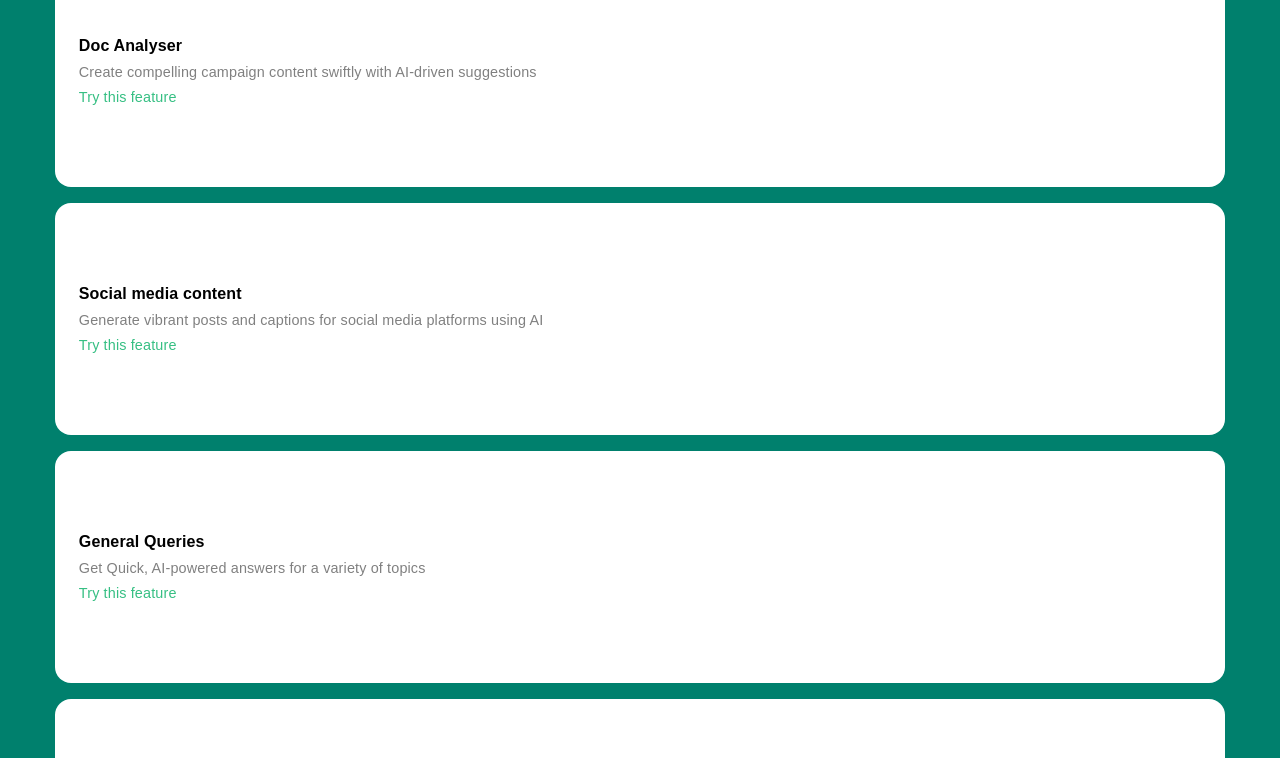
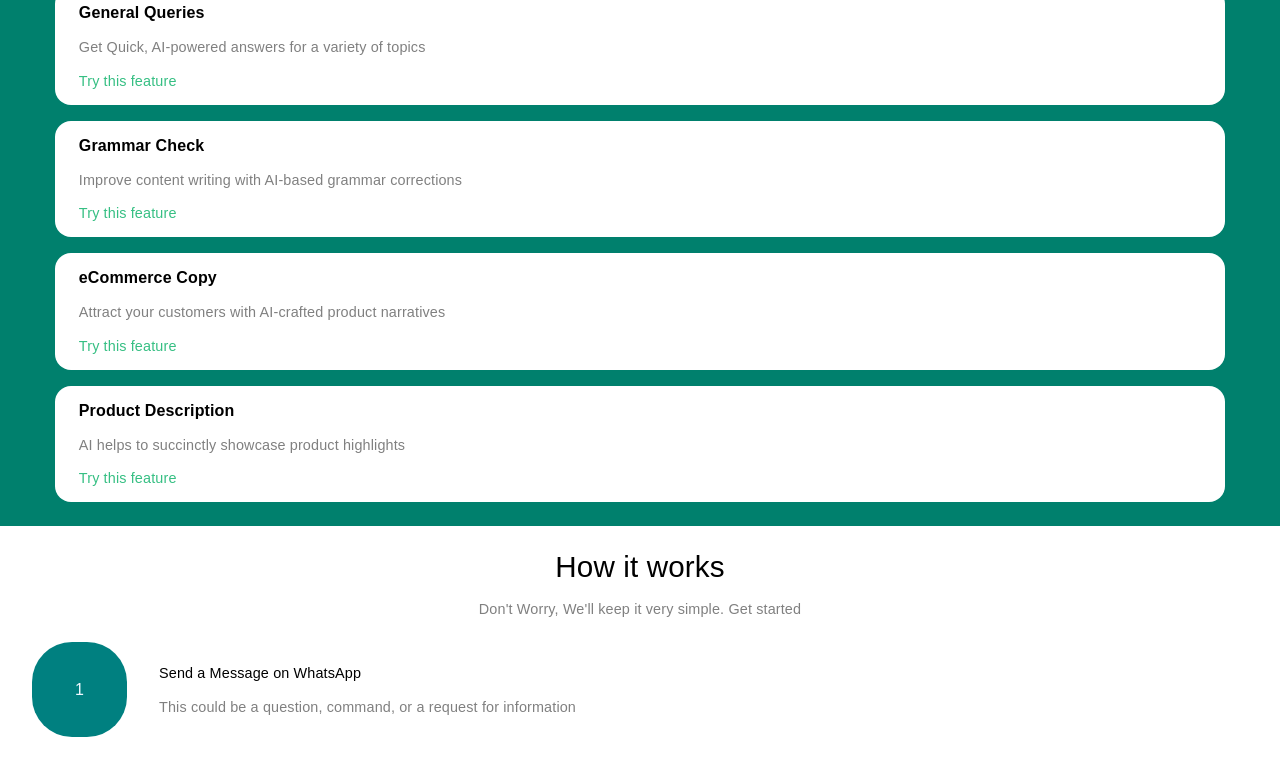
Before and after one commit to harshrajput018/WAgpt, a plain HTML site: page index.html in a window 1280 px wide. Shown: the part 1200-1958 px from the top of the page. Drawn offline with Linux system fonts and the light colour scheme; files whose address does not match are found by name.

Commit message:
changes in use case card and the numbering part of how part

```diff
--- a/styles.css
+++ b/styles.css
@@ -112,9 +112,9 @@ body{
     flex-direction: column;
     justify-content: center;
     font-size: 0.9rem;
-    gap: 0.5rem;
+    gap: 1rem;
     border-radius: 1rem;
-    height: 200px;
+    max-height: 200px;
 }
 
 .useCaseCard a{
@@ -194,6 +194,11 @@ body{
     background-color: teal;
     font-size: 1rem;
     color: aliceblue;
+    height: 15px;
+    display: flex;
+    justify-content: center;
+    align-items: center;
+    width: 15px;
 }
 
 .benefits{
@@ -208,6 +213,7 @@ body{
 }
 .benefitsHeading{
     color: teal;
+    font-weight: 600;
 }
 
 .benefitsContent{
```
